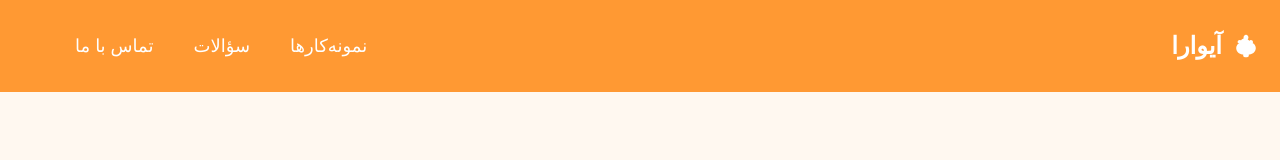
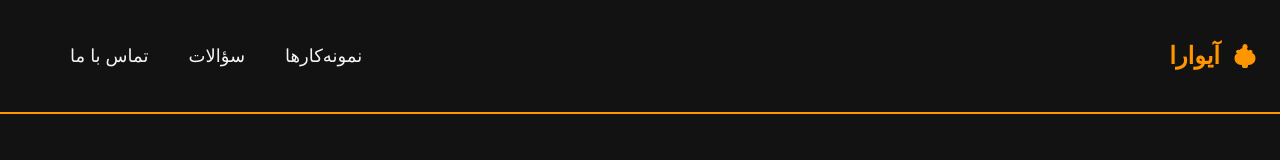
Before and after one commit to benyamin1bA/mysite, a plain HTML site: page index.html in a window 1280 px wide. Drawn offline with Linux system fonts and the light colour scheme; a web font is replaced by a local one.

Commit message:
Update index.html

```diff
--- a/index.html
+++ b/index.html
@@ -1,44 +1,39 @@
-<!DOCTYPE html>
-<html lang="fa" dir="rtl">
+<!DOCTYPE html><html lang="fa" dir="rtl">
 <head>
   <meta charset="UTF-8" />
   <meta name="viewport" content="width=device-width, initial-scale=1.0" />
-  <title>آیوارا</title>
-
-  <!-- فونت فارسی اصیل -->
-  <link href="https://cdn.fontcdn.ir/Font/Persian/Shabnam/Shabnam.css" rel="stylesheet" />
-
-  <style>
+  <title>آیوارا</title>  <!-- فونت فارسی وزیر -->  <link href="https://cdn.fontcdn.ir/Font/Persian/Vazir/Vazir.css" rel="stylesheet" />  <style>
     :root {
-      --orange: #ff9933;
-      --light-bg: #fff8f0;
-      --dark-text: #222;
+      --dark-bg: #121212;
+      --orange: #ff9500;
+      --text-light: #f5f5f5;
     }
 
     * {
       box-sizing: border-box;
+      margin: 0;
+      padding: 0;
     }
 
     body {
-      margin: 0;
-      font-family: 'Shabnam', sans-serif;
-      background-color: var(--light-bg);
-      color: var(--dark-text);
+      font-family: 'Vazir', sans-serif;
+      background-color: var(--dark-bg);
+      color: var(--text-light);
       animation: fadeInUp 1s ease-out;
     }
 
     @keyframes fadeInUp {
-      from { opacity: 0; transform: translateY(30px); }
+      from { opacity: 0; transform: translateY(40px); }
       to { opacity: 1; transform: translateY(0); }
     }
 
     header {
-      background-color: var(--orange);
-      color: white;
+      background-color: var(--dark-bg);
+      padding: 15px 20px;
       display: flex;
       justify-content: space-between;
       align-items: center;
-      padding: 15px 20px;
+      border-bottom: 2px solid var(--orange);
     }
 
     .logo {
@@ -46,13 +41,14 @@
       align-items: center;
       font-size: 24px;
       font-weight: bold;
+      color: var(--orange);
     }
 
     .logo svg {
-      width: 28px;
-      height: 28px;
+      width: 30px;
+      height: 30px;
       margin-left: 10px;
-      fill: white;
+      fill: var(--orange);
     }
 
     .menu-toggle {
@@ -60,17 +56,17 @@
       cursor: pointer;
       background: none;
       border: none;
-      color: white;
+      color: var(--orange);
       display: block;
     }
 
     nav {
       display: none;
       flex-direction: column;
-      background-color: #ffe9cc;
-      margin: 0 15px;
+      background-color: #1e1e1e;
+      margin: 10px;
       padding: 10px;
-      border-radius: 12px;
+      border-radius: 10px;
     }
 
     nav.active {
@@ -86,14 +82,13 @@
     nav a {
       padding: 10px;
       text-decoration: none;
-      color: #333;
+      color: var(--text-light);
       font-size: 18px;
-      border-bottom: 1px solid #ccc;
+      border-bottom: 1px solid #444;
     }
 
     nav a:hover {
-      background-color: #fff2e0;
-      border-radius: 8px;
+      color: var(--orange);
     }
 
     @media(min-width: 768px) {
@@ -105,7 +100,6 @@
 
       nav a {
         margin-left: 20px;
-        color: white;
         border: none;
       }
 
@@ -113,13 +107,10 @@
         display: none;
       }
     }
-  </style>
-</head>
-<body>
-
-  <header>
+  </style></head>
+<body>  <header>
     <div class="logo">
-      <!-- آیکون شیر -->
+      <!-- آیکون شیر افسانه‌ای -->
       <svg xmlns="http://www.w3.org/2000/svg" viewBox="0 0 640 512"><path d="M320 0c34.7 0 56 33.6 56 64 0 16.1-6.6 30.9-17.3 42.1 14.2 7.5 26.4 18.2 35.6 31.1C411.7 123.6 420.7 120 432 120c26.5 0 48 21.5 48 48 0 9.4-2.8 18.1-7.5 25.3C510 203.2 544 248.8 544 304c0 79.5-64.5 144-144 144H384v24c0 22.1-17.9 40-40 40H296c-22.1 0-40-17.9-40-40v-24h-16c-79.5 0-144-64.5-144-144 0-55.2 34-100.8 71.5-110.7C130.8 186.1 128 177.4 128 168c0-26.5 21.5-48 48-48 11.3 0 20.3 3.6 28.7 9.2 9.2-12.9 21.4-23.6 35.6-31.1C270.6 94.9 264 80.1 264 64c0-30.4 21.3-64 56-64z"/></svg>
       آیوارا
     </div>
@@ -129,13 +120,9 @@
       <a href="#faq">سؤالات</a>
       <a href="#contact">تماس با ما</a>
     </nav>
-  </header>
-
-  <script>
+  </header>  <script>
     function toggleMenu() {
       document.getElementById("main-nav").classList.toggle("active");
     }
-  </script>
-
-</body>
+  </script></body>
 </html>
```
